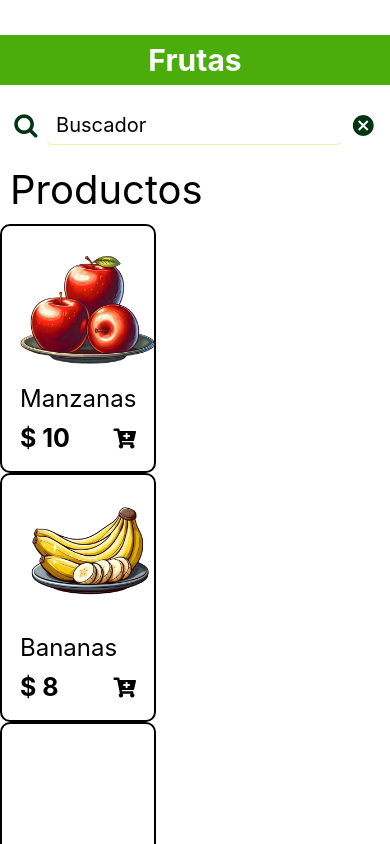
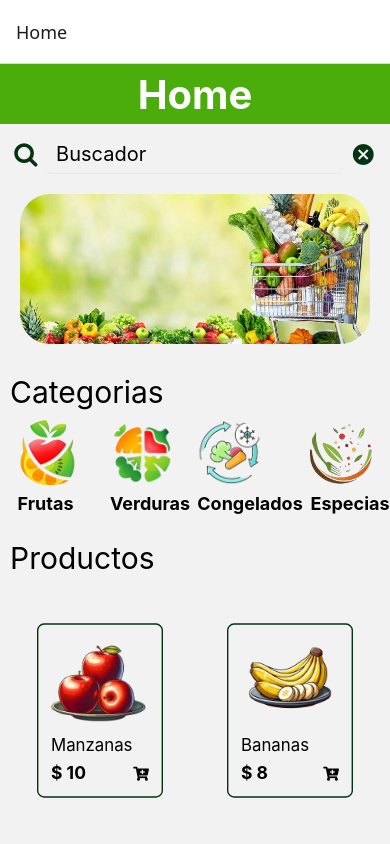
Before and after one commit to jonalippo/ProyectoVerderMarket, a React Native app: screen /Home in a window 390 px wide. Shown: the top 844 px of the page. Built offline with nearby package versions, Linux system fonts and the light colour scheme.

Commit message:
ultimos cambios realizados 22-12-2024

```diff
--- a/App.js
+++ b/App.js
@@ -1,11 +1,12 @@
 import { StyleSheet } from "react-native";
 import { StatusBar } from "expo-status-bar";
-import Principal from "./src/screens/Principal";
-import { View } from "react-native";
 import Home from "./src/screens/Home";
 import { colors } from "./global/Theme";
+import { NavigationContainer } from "@react-navigation/native";
+import { createNativeStackNavigator } from "@react-navigation/native-stack";
 import ProductsCategory from "./src/screens/ProductsCategory";
 import ProductDetails from "./src/screens/ProductDetails";
+import Principal from "./src/screens/Principal";
 
 export default function App() {
   const product = {
@@ -19,16 +20,21 @@ export default function App() {
     images: "../../assets/manzanaRoja.png",
   };
 
+  const Stack = createNativeStackNavigator();
+
   return (
-    <View style={style.container}>
+    <>
       <StatusBar style="light" backgroundColor={colors.primary} />
-      <ProductsCategory category="Frutas" />
-    </View>
+      <NavigationContainer>
+        <Stack.Navigator>
+          <Stack.Screen name="Home" component={Home} />
+          <Stack.Screen name="ProductsCategory" component={ProductsCategory} />
+          <Stack.Screen name="ProductDetails" component={ProductDetails} />
+          <Stack.Screen name="Principal" component={Principal} />
+        </Stack.Navigator>
+      </NavigationContainer>
+    </>
   );
 }
 
-const style = StyleSheet.create({
-  container: {
-    flex: 1,
-  },
-});
+const style = StyleSheet.create({});
--- a/package.json
+++ b/package.json
@@ -10,11 +10,15 @@
   },
   "dependencies": {
     "@expo/metro-runtime": "~4.0.0",
+    "@react-navigation/native": "^7.0.14",
+    "@react-navigation/native-stack": "^7.2.0",
     "expo": "~52.0.14",
     "expo-status-bar": "~2.0.0",
     "react": "18.3.1",
     "react-dom": "18.3.1",
     "react-native": "0.76.3",
+    "react-native-safe-area-context": "^4.12.0",
+    "react-native-screens": "~4.1.0",
     "react-native-web": "~0.19.13"
   },
   "devDependencies": {
--- a/src/components/CardProduct.js
+++ b/src/components/CardProduct.js
@@ -1,22 +1,29 @@
 import { Pressable, StyleSheet, Text, View, Image } from "react-native";
 import React from "react";
 import FontAwesome5 from "@expo/vector-icons/FontAwesome5";
+import { colors } from "../../global/Theme";
+import { useNavigation } from "@react-navigation/native";
 
 const CardProduct = ({ product }) => {
-  const { thumbnail, title, price } = product;
+  const { images, title, price } = product;
   const imageMap = {
     "../../assets/manzanaRoja.png": require("../../assets/manzanaRoja.png"),
     "../../assets/banana.png": require("../../assets/banana.png"),
-    // ... agrega el resto de las imágenes
+    "../../assets/lechuga.png": require("../../assets/lechuga.png"),
+    "../../assets/zanahorias.png": require("../../assets/zanahorias.png"),
   };
+  const navigation = useNavigation();
   return (
-    <Pressable style={styles.container}>
+    <Pressable
+      style={styles.container}
+      onPress={() => navigation.navigate("ProductDetails", { product })}
+    >
       <Image
-        source={imageMap[thumbnail]}
+        source={imageMap[images]}
         style={styles.img}
         resizeMode="contain"
       />
-      <View style={styles.containerDetails}>
+      <View>
         <Text style={styles.title}>{title}</Text>
         <View style={styles.containerPrice}>
           <Text style={styles.price}>$ {price}</Text>
@@ -33,12 +40,11 @@ export default CardProduct;
 
 const styles = StyleSheet.create({
   container: {
-    borderColor: "black",
+    borderColor: colors.primaryAccent,
     borderWidth: 2,
     borderRadius: 10,
     padding: 8,
     gap: 10,
-    width: "40%",
   },
 
   img: {
@@ -49,8 +55,6 @@ const styles = StyleSheet.create({
     width: "20vw",
     height: "20vw",
   },
-
-  containerDetails: {},
 
   title: {
     fontSize: 24,
--- a/src/components/Header.js
+++ b/src/components/Header.js
@@ -11,15 +11,14 @@ export default function Header({ title }) {
 
 const styles = StyleSheet.create({
   container: {
-    marginTop: 35,
-    height: 50,
+    height: 60,
     alignItems: "center",
     justifyContent: "center",
     backgroundColor: colors.primary,
   },
   text: {
     color: "white",
-    fontSize: 30,
+    fontSize: 40,
     fontWeight: "bold",
   },
 });
--- a/src/components/ItemCategory.js
+++ b/src/components/ItemCategory.js
@@ -1,5 +1,5 @@
-import { Image, StyleSheet, Text, View } from "react-native";
-import ShadowCard from "./ShadowCard";
+import { Image, Pressable, StyleSheet, Text, View } from "react-native";
+import { useNavigation } from "@react-navigation/native";
 
 const images = {
   1: require("../../assets/frutas.png"),
@@ -8,13 +8,17 @@ const images = {
   4: require("../../assets/especias.png"),
 };
 
-const ItemCategory = ({ item }) => {
+const ItemCategory = ({ item: category }) => {
+  const navigation = useNavigation();
+
   return (
     <View style={styles.container}>
-      <ShadowCard>
-        <Image source={images[item.id]} style={styles.img} />
-      </ShadowCard>
-      <Text style={styles.text}>{item.title}</Text>
+      <Pressable
+        onPress={() => navigation.navigate("ProductsCategory", { category })}
+      >
+        <Image source={images[category.id]} style={styles.img} />
+        <Text style={styles.text}>{category.title}</Text>
+      </Pressable>
     </View>
   );
 };
--- a/src/screens/Home.js
+++ b/src/screens/Home.js
@@ -1,23 +1,47 @@
-import { StyleSheet, View, Text } from "react-native";
+import { StyleSheet, View, Text, FlatList } from "react-native";
 import Header from "../components/Header";
 import Search from "../components/Search";
 import CardProduct from "../components/CardProduct";
 import Banner from "../components/Banner";
 import Categories from "../components/Categories";
+import products from "../data/products.json";
+import { useEffect, useState } from "react";
 
-export default function Home() {
+export default function Home({ title }) {
+  const [productsFiltered, setProductsFiltered] = useState([]);
+  const [keyword, setKeyword] = useState("");
+
+  useEffect(() => {
+    const filteredProducts = products
+      .filter(
+        (product) =>
+          (!title || product.title === title) &&
+          (!keyword ||
+            product.title.toLowerCase().includes(keyword.toLowerCase()))
+      )
+      .slice(0, 4);
+    setProductsFiltered(filteredProducts);
+  }, [keyword, title]);
+
   return (
     <View style={style.container}>
       <Header title="Home" />
-      <Search />
+      <Search onChangeKeyword={(text) => setKeyword(text)} />
       <Banner />
       <Categories />
       <Text style={style.title}>Productos</Text>
-      <View style={style.containerCard}>
-        <CardProduct />
-        <CardProduct />
-        <CardProduct />
-      </View>
+      <FlatList
+        data={productsFiltered}
+        keyExtractor={(item) => item.id}
+        numColumns={2}
+        contentContainerStyle={style.flatListContent}
+        columnWrapperStyle={style.columnWrapper}
+        renderItem={({ item }) => (
+          <View style={style.cardContainer}>
+            <CardProduct product={item} />
+          </View>
+        )}
+      />
     </View>
   );
 }
@@ -25,18 +49,22 @@ export default function Home() {
 const style = StyleSheet.create({
   container: { flex: 1 },
 
-  containerCard: {
-    flexDirection: "row",
-    flexWrap: "wrap",
-    alignItems: "center",
-    justifyContent: "center",
-    padding: 10,
-    gap: 10,
-  },
   title: {
     fontSize: 30,
     alignItems: "flex-start",
     paddingVertical: 10,
     marginLeft: 10,
   },
+
+  flatListContent: {
+    justifyContent: "center",
+  },
+
+  columnWrapper: {
+    justifyContent: "space-evenly",
+  },
+
+  cardContainer: {
+    transform: [{ scale: 0.7 }],
+  },
 });
--- a/src/screens/ProductDetails.js
+++ b/src/screens/ProductDetails.js
@@ -1,13 +1,142 @@
-import { StyleSheet, Text, View } from "react-native";
+import { StyleSheet, Text, View, Image, Pressable } from "react-native";
 import Header from "../components/Header";
+import { colors } from "../../global/Theme";
+import FontAwesome5 from "@expo/vector-icons/FontAwesome5";
+import Feather from "@expo/vector-icons/Feather";
 
-export default function ProductDetails({ product }) {
+export default function ProductDetails({ route }) {
+  const { images, title, description, price } = product;
+  const imageMap = {
+    "../../assets/manzanaRoja.png": require("../../assets/manzanaRoja.png"),
+  };
+  const { product } = route.params;
+
   return (
-    <View>
-      <Header title={product.title} />
-      <Text>{product.title}</Text>
+    <View style={styles.container}>
+      <Header title={product.category} />
+      <Image
+        source={imageMap[images]}
+        style={styles.img}
+        resizeMode="contain"
+      />
+      <View style={styles.containerDetails}>
+        <View style={styles.titleHeart}>
+          <Text style={styles.title}>{title}</Text>
+          <Pressable>
+            <FontAwesome5 name="heart" size={30} color={colors.primaryAccent} />
+          </Pressable>
+        </View>
+
+        <Text style={styles.description}>{description}</Text>
+
+        <View style={styles.containerPrice}>
+          <Text style={styles.price}>Precio: $ {price}</Text>
+          <View style={styles.containerCount}>
+            <Pressable>
+              <Feather
+                name="minus-square"
+                size={40}
+                color={colors.primaryAccent}
+              />
+            </Pressable>
+            <Text style={styles.textCount}>Kg</Text>
+            <Pressable>
+              <Feather
+                name="plus-square"
+                size={40}
+                color={colors.primaryAccent}
+              />
+            </Pressable>
+          </View>
+        </View>
+
+        <Pressable style={styles.containerButton}>
+          <Text style={styles.textButton}>Agregar al carrito</Text>
+        </Pressable>
+      </View>
     </View>
   );
 }
 
-const styles = StyleSheet.create({});
+const styles = StyleSheet.create({
+  container: {
+    backgroundColor: colors.primary,
+  },
+
+  img: {
+    width: "100%",
+    height: 300,
+  },
+
+  containerDetails: {
+    backgroundColor: "white",
+    borderTopLeftRadius: 80,
+    borderTopRightRadius: 80,
+    overflow: "hidden",
+    alignItems: "center",
+  },
+
+  titleHeart: {
+    flexDirection: "row",
+    alignItems: "center",
+    justifyContent: "space-around",
+    height: 50,
+    marginTop: 10,
+    gap: 100,
+  },
+
+  title: {
+    fontSize: 40,
+    fontWeight: "bold",
+    textAlign: "center",
+  },
+
+  description: {
+    fontSize: 20,
+    textAlign: "left",
+    padding: 20,
+  },
+
+  price: {
+    fontSize: 30,
+    fontWeight: "bold",
+    paddingVertical: 20,
+    textAlign: "left",
+    width: "40%",
+  },
+
+  containerPrice: {
+    flexDirection: "row",
+    paddingLeft: 25,
+  },
+
+  containerCount: {
+    flexDirection: "row",
+    alignItems: "center",
+    justifyContent: "flex-end",
+    right: 30,
+    width: "60%",
+    gap: 10,
+  },
+
+  textCount: {
+    fontSize: 22,
+  },
+
+  containerButton: {
+    backgroundColor: colors.primary,
+    paddingVertical: 15,
+    alignItems: "center",
+    justifyContent: "center",
+    width: "50%",
+    borderRadius: 20,
+    marginTop: 40,
+  },
+
+  textButton: {
+    color: "white",
+    fontSize: 25,
+    textAlign: "center",
+    fontWeight: "bold",
+  },
+});
--- a/src/screens/ProductsCategory.js
+++ b/src/screens/ProductsCategory.js
@@ -5,7 +5,8 @@ import { useEffect, useState } from "react";
 import CardProduct from "../components/CardProduct";
 import Search from "../components/Search";
 
-export default function ProductsCategory({ category }) {
+export default function ProductsCategory({ route }) {
+  const { category } = route.params;
   const [productsFiltered, setProductsFiltered] = useState([]);
   const [keyword, setKeyword] = useState("");
 
@@ -28,9 +29,13 @@ export default function ProductsCategory({ category }) {
       <Header title={category} />
       <Search onChangeKeyword={(t) => setKeyword(t)} />
       <Text style={style.text}>Productos</Text>
+
       <FlatList
         data={productsFiltered}
         keyExtractor={(item) => item.id}
+        numColumns={2}
+        contentContainerStyle={style.flatListContent}
+        columnWrapperStyle={style.columnWrapper}
         renderItem={({ item }) => <CardProduct product={item} />}
       />
     </View>
@@ -38,19 +43,25 @@ export default function ProductsCategory({ category }) {
 }
 
 const style = StyleSheet.create({
-  container: { gap: 10 },
+  container: {
+    gap: 10,
+    flex: 1,
+  },
+
   text: {
     color: "black",
     marginTop: 10,
     fontSize: 40,
     marginLeft: 10,
   },
-  containerProducts: {
-    flexDirection: "row",
-    flexWrap: "wrap",
-    alignItems: "center",
+
+  flatListContent: {
     justifyContent: "center",
-    padding: 10,
-    gap: 10,
+    paddingVertical: 10,
+  },
+
+  columnWrapper: {
+    justifyContent: "space-around",
+    marginBottom: 20,
   },
 });
```
Also changed, not shown: 1 other file (tests, documents, lock files or other folders).
